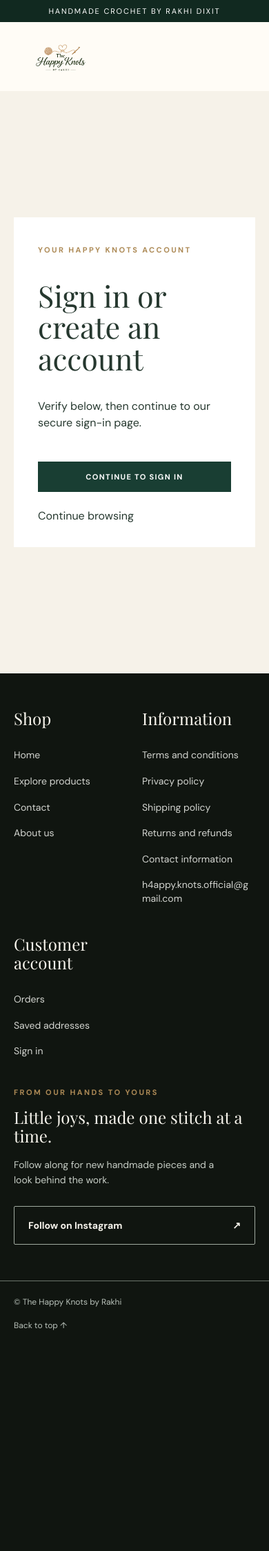
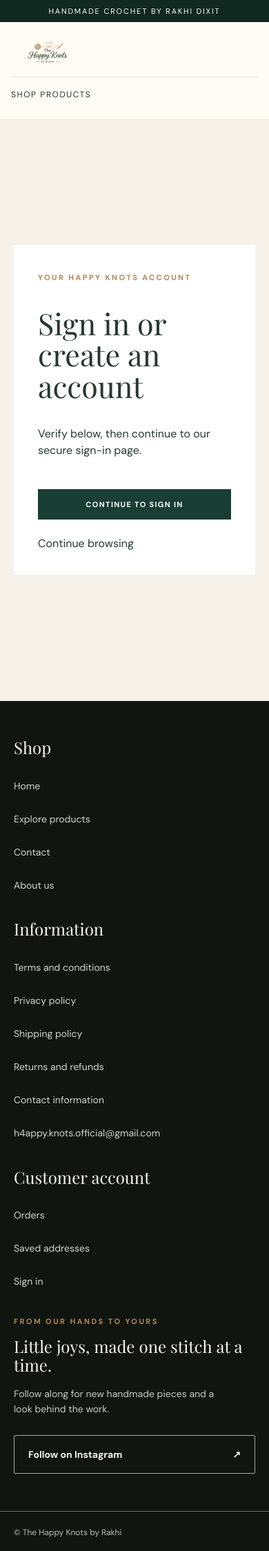
Before and after one commit to SuspiciousChip/happy-knots-shop, a Flask app: page /owner/login in a window 390 px wide. Shown: the top 2248 px of the page at 69% size. Before the commit the page ends 1928 px from the top, so only its background shows below. Run offline with Flask 3, Linux system fonts and the light colour scheme; some libraries are stand-ins or nearby versions.

Commit message:
Refine responsive layouts across storefront pages

```diff
--- a/frontend/static/style.css
+++ b/frontend/static/style.css
@@ -110,3 +110,78 @@
 .search-suggestions a{display:block;padding:10px 12px;border-radius:8px;font-size:13px}
 .search-suggestions a:hover,.search-suggestions a:focus{background:#eaf0e9;outline:0}
 @media(max-width:760px){.site-header{height:auto;min-height:92px;flex-wrap:wrap;gap:8px;padding-block:10px}.site-header .shop-search{order:5;max-width:none;flex-basis:100%;margin-bottom:4px}.site-header nav{gap:15px}}
+
+/* Keep shopping, search and account controls usable across device widths. */
+html,body{max-width:100%}
+body{overflow-x:clip}
+.site-header{gap:clamp(12px,2vw,30px)}
+.site-header nav{flex-shrink:0}
+.site-header .shop-search{min-width:150px}
+.site-header .account-link,.site-header .bag-button{flex-shrink:0}
+.site-header .bag-button{min-height:44px}
+.catalog-layout,.product-detail,.checkout-page,.footer-main{min-width:0}
+.catalog-results,.product-detail-copy,.checkout-page>div,.checkout-summary{min-width:0}
+.product-info,.address-choice span,.account-order-row>*{min-width:0;overflow-wrap:anywhere}
+@media(max-width:1100px){
+  .site-header{height:auto;min-height:0;display:grid;grid-template-columns:minmax(0,1fr) auto auto;gap:0 16px;padding:10px clamp(16px,4vw,40px)}
+  .site-header .logo{grid-column:1;grid-row:1}
+  .site-header .account-link{grid-column:2;grid-row:1;justify-self:end}
+  .site-header .bag-button{grid-column:3;grid-row:1;justify-self:end}
+  .site-header nav{display:flex;grid-column:1/-1;grid-row:2;align-items:center;gap:24px;border-top:1px solid #e5e7dd;margin-top:5px;padding:3px 0}
+  .site-header nav a{display:flex;align-items:center;min-height:44px}
+  .site-header .shop-search{grid-column:1/-1;grid-row:3;width:100%;max-width:none;min-width:0;margin:4px 0 6px}
+  .catalog-layout{gap:30px;grid-template-columns:210px minmax(0,1fr)}
+  .checkout-page{gap:32px;grid-template-columns:minmax(0,1fr) 300px}
+}
+@media(max-width:850px){
+  .catalog-layout,.product-detail,.checkout-page{grid-template-columns:minmax(0,1fr)}
+  .hero{min-height:0}
+  .hero-image{height:clamp(360px,60vw,580px)}
+  .hero-copy{padding-block:clamp(55px,8vw,90px)}
+  .story img{max-height:620px}
+  .category-menu nav{gap:6px;padding-bottom:6px;overscroll-behavior-inline:contain}
+  .category-menu a{display:flex;align-items:center;min-height:44px}
+  .checkout-summary{position:static}
+  .product-detail-image{max-width:680px}
+}
+@media(max-width:600px){
+  .site-header{gap:0 8px;padding-inline:16px}
+  .logo img{width:105px;height:64px}
+  .site-header nav{display:flex;gap:20px}
+  .site-header .account-link{padding-inline:4px}
+  .site-header .bag-button{padding:10px 12px}
+  .hero h1{font-size:clamp(48px,13vw,70px)}
+  .hero-image{height:clamp(350px,112vw,520px)}
+  .hero-copy{padding:54px 20px 65px}
+  .hero-copy>.button{width:100%;text-align:center}
+  .featured-work{padding-block:65px 75px}
+  .featured-intro h2,.section-head h2{font-size:clamp(42px,11vw,62px)}
+  .catalog{padding-block:70px 85px}
+  .catalog-layout{padding-block:38px 75px}
+  .product-detail{gap:24px;padding-bottom:80px}
+  .product-detail-copy{padding-top:0}
+  .product-detail-copy h1{font-size:clamp(40px,11vw,58px)}
+  .product-bottom{flex-wrap:wrap}
+  .product-bottom .button{min-height:44px}
+  .checkout-page{margin-block:35px 80px;gap:28px}
+  .checkout-summary{padding:20px}
+  .account-page{width:min(100% - 32px,960px)}
+  .account-nav{gap:20px}
+  .account-order-row{grid-template-columns:minmax(0,1fr) auto;gap:10px 16px}
+  .account-order-row .badge{justify-self:end}
+  .account-order-row .order-action{display:none}
+  .saved-address{gap:12px}
+  .footer-main{grid-template-columns:minmax(0,1fr);gap:32px;padding-block:54px}
+  .footer-feature{grid-column:auto}
+  .footer-column{gap:12px}
+  .footer-column a{display:flex;align-items:center;min-height:36px}
+}
+@media(max-width:350px){
+  .site-header{grid-template-columns:minmax(0,1fr) auto auto}
+  .site-header .account-link{font-size:12px}
+  .site-header .bag-button{font-size:12px;padding-inline:8px}
+  .logo img{width:88px}
+  .announcement{font-size:9px;letter-spacing:.1em}
+  .bag-item{grid-template-columns:55px minmax(0,1fr) auto;gap:8px}
+  .bag-item img{width:55px;height:60px}
+}
--- a/frontend/templates/base.html
+++ b/frontend/templates/base.html
@@ -1 +1 @@
-<!doctype html><html lang="en" id="top"><head><meta charset="utf-8"><meta name="viewport" content="width=device-width,initial-scale=1"><title>{% block title %}Happy Knots{% endblock %}</title>{% block head %}{% endblock %}<link rel="preload" href="/static/fonts/dm-sans-latin.woff2" as="font" type="font/woff2" crossorigin><link rel="preload" href="/static/fonts/playfair-display-latin.woff2" as="font" type="font/woff2" crossorigin><link rel="stylesheet" href="/static/style.css"></head><body>{% block body %}{% endblock %}{% include 'footer.html' %}</body></html>
+<!doctype html><html lang="en" id="top"><head><meta charset="utf-8"><meta name="viewport" content="width=device-width,initial-scale=1"><title>{% block title %}Happy Knots{% endblock %}</title>{% block head %}{% endblock %}<link rel="preload" href="/static/fonts/dm-sans-latin.woff2" as="font" type="font/woff2" crossorigin><link rel="preload" href="/static/fonts/playfair-display-latin.woff2" as="font" type="font/woff2" crossorigin><link rel="stylesheet" href="/static/style.css?v=responsive-1"></head><body>{% block body %}{% endblock %}{% include 'footer.html' %}</body></html>
```
